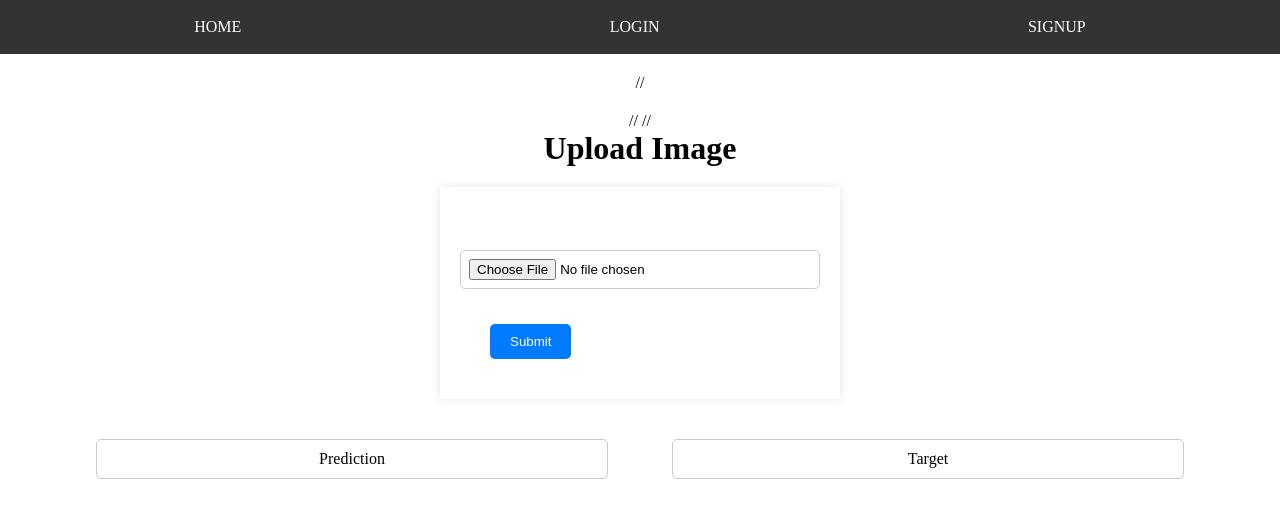
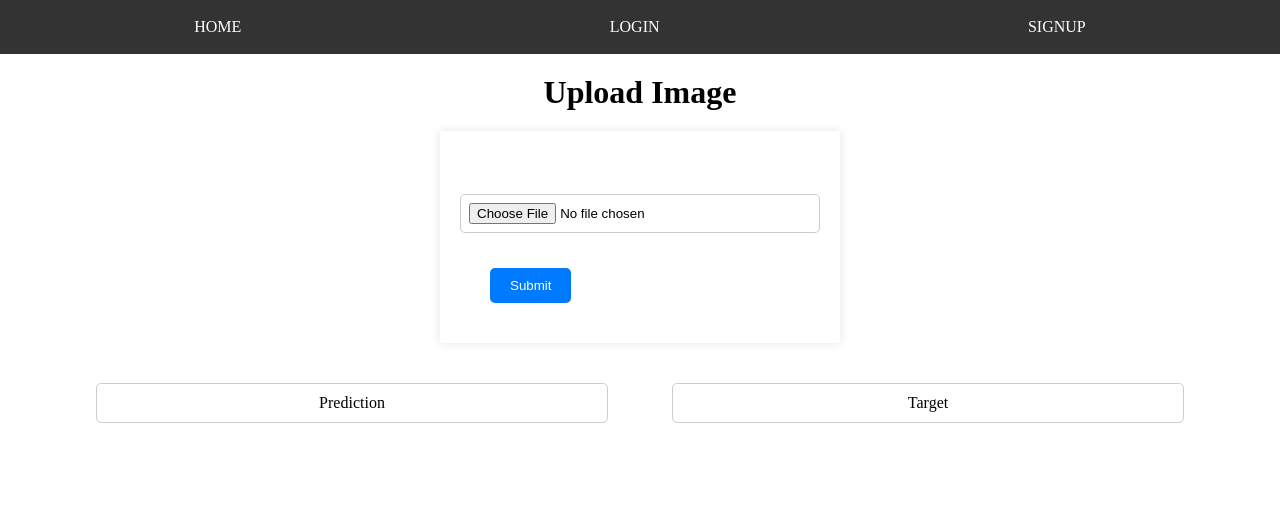
Before and after one commit to srinikethanreddy01/front_end, a React (Create React App) app: page /home in a window 1280 px wide. Shown: the top 518 px of the page. Built offline with nearby package versions, Linux system fonts and the light colour scheme.

Commit message:
Update Home.js

```diff
--- a/src/Home.js
+++ b/src/Home.js
@@ -136,11 +136,7 @@ function Home() {
     {imageUrl && <img src={imageUrl} alt='Selected Image' style={{ width: '300px', height: '300px', border: '1px solid black', borderRadius: '5px' }} />}
 </div>
 
-        // <div style={{ marginTop:'20px'}}>
-        //         {imageUrl && <img src={imageUrl} alt='Selected Image' style={{ width:'300px',height:'300px',border:'1px solid black',borderRadius: '5px'}} />}
 
-
-        // </div>
 
         <h1>Upload Image</h1>
         <form onSubmit={fileUploadHandler} style={{ display: 'inline-block', textAlign: 'left' }}>
```
